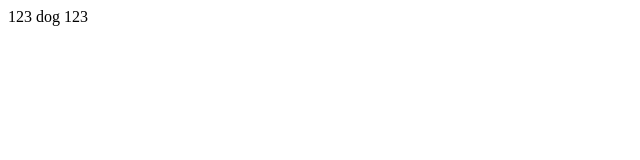
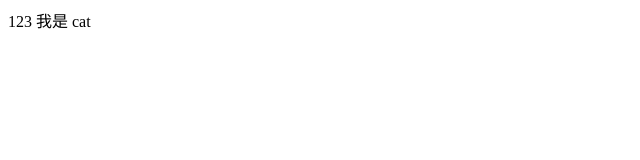
Before and after one commit to kaochenlong/hello-ntub, a plain HTML site: page index.html in a window 1280 px wide. Shown: the full height of the page, 0-640 px from the left. Drawn offline with Linux system fonts and the light colour scheme.

Commit message:
fix conflict

```diff
--- a/index.html
+++ b/index.html
@@ -1,4 +1,4 @@
 <html>
   123
-  dog 123
+  我是 cat
 </html>
```
